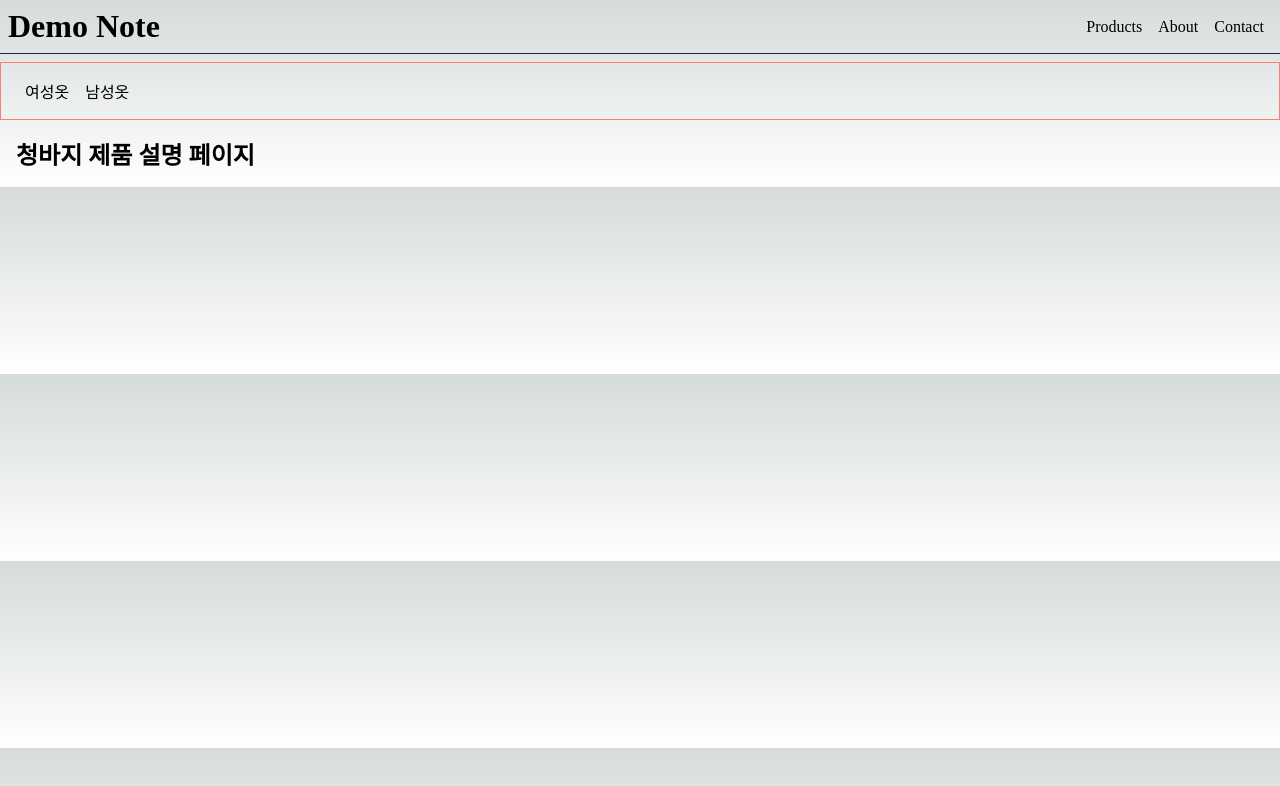
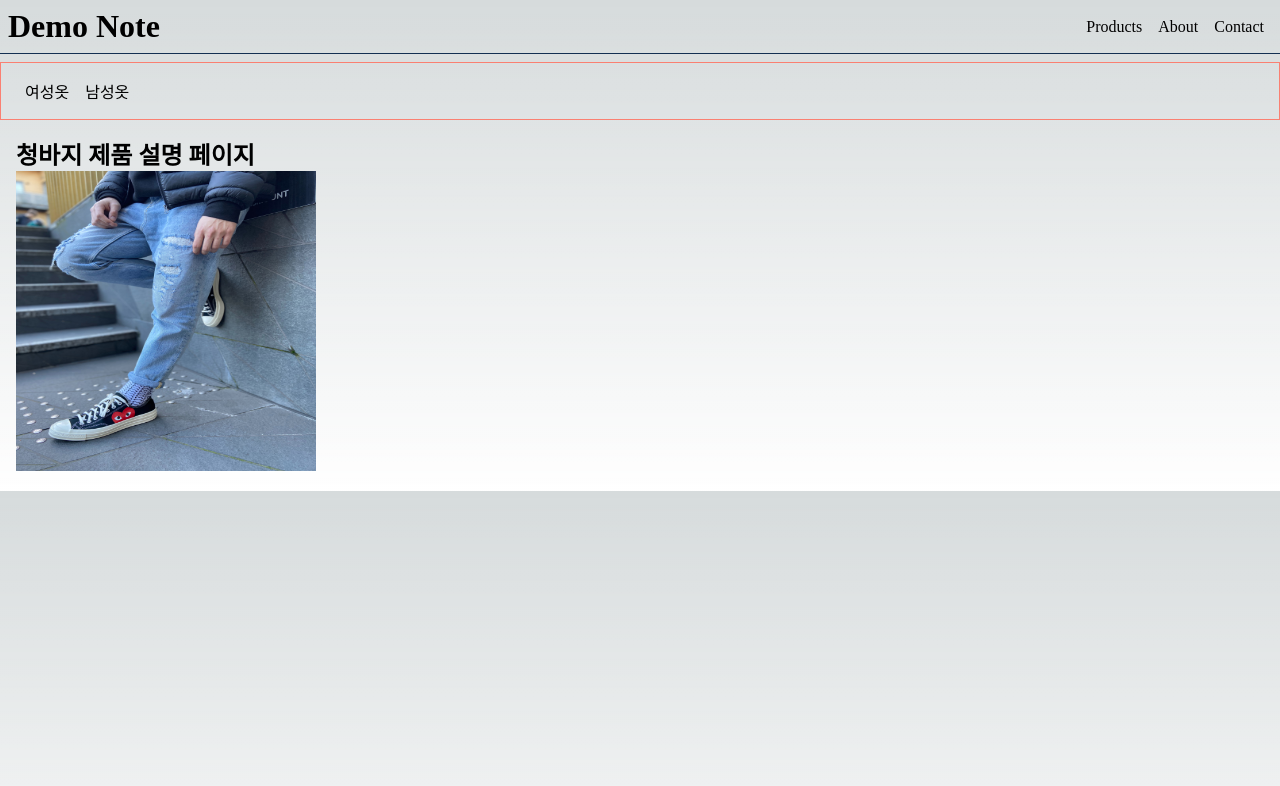
Before and after one commit to LEESHINSUNG/typescript_next, a Next.js app: page /products/1234 in a window 1280 px wide. Shown: the top 786 px of the page. Built offline with nearby package versions, Linux system fonts and the light colour scheme.

Commit message:
6.7 제품 상세 페이지

```diff
--- a/data/products.json
+++ b/data/products.json
@@ -2,16 +2,19 @@
   {
     "id": "1234",
     "name": "청바지",
-    "price": 5000
+    "price": 5000,
+    "image": "jeans.jpg"
   },
   {
     "id": "1235",
     "name": "티셔츠",
-    "price": 5000
+    "price": 5000,
+    "image": "tshirt.jpg"
   },
   {
     "id": "1236",
     "name": "부츠",
-    "price": 5000
+    "price": 5000,
+    "image": "shoes.jpg"
   }
 ]
--- a/src/app/products/[slug]/page.tsx
+++ b/src/app/products/[slug]/page.tsx
@@ -1,4 +1,5 @@
 import { getProduct, getProducts } from "@/service/products";
+import Image from "next/image";
 import { notFound } from "next/navigation";
 
 // ISR : revalidate 로 지정한 값의 시간이 흐르면 자동 업데이트됨
@@ -22,7 +23,17 @@
   if (!product) notFound();
 
   // 서버 파일에 있는 데이터중 해당 제품의 정보를 찾아서 그걸 보여줌
-  return <h1>{product.name} 제품 설명 페이지</h1>;
+  return (
+    <>
+      <h1>{product.name} 제품 설명 페이지</h1>
+      <Image
+        src={`/images/${product.image}`}
+        alt={product.name}
+        width={300}
+        height={300}
+      />
+    </>
+  );
 }
 
 export async function generateStaticParams() {
--- a/src/service/products.ts
+++ b/src/service/products.ts
@@ -5,6 +5,7 @@
   id: string;
   name: string;
   price: number;
+  image: string;
 }
 
 export async function getProducts(): Promise<Product[]> {
```
